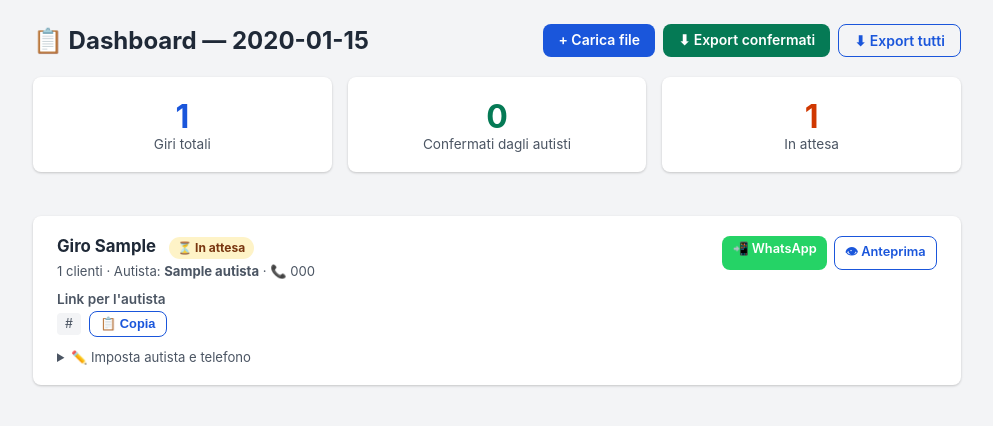
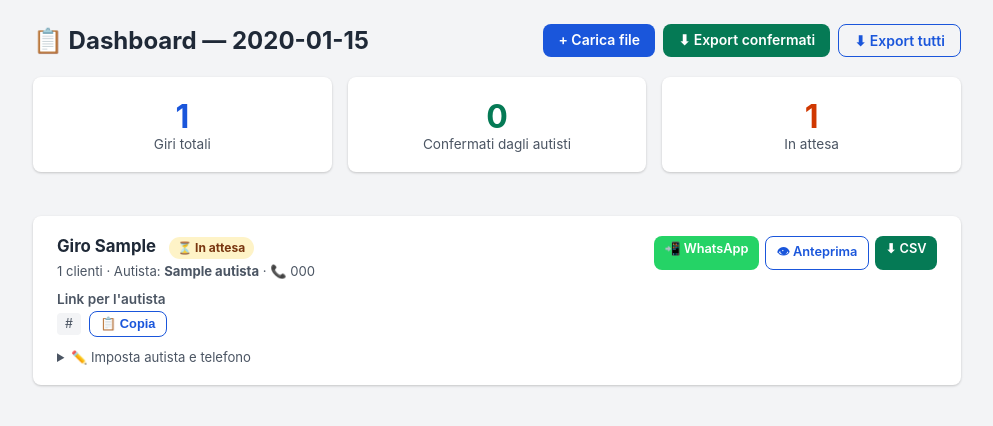
Before and after one commit to azurini-debug/friolog-giri, a Flask app: template templates/dashboard.html in a window 1280 px wide. Shown: the part 45-471 px from the top of the page, without its empty margins (143-1136 px from the left). Run offline with Flask 3, Linux system fonts and the light colour scheme; the template is opened without the code that fills it: most values are stand-ins (such as "Sample title", 1, 10 or a date in 2020); some libraries are stand-ins or nearby versions.

Commit message:
Update dashboard.html

```diff
--- a/templates/dashboard.html
+++ b/templates/dashboard.html
@@ -56,6 +56,7 @@
       <a href="{{ giro.wa_link }}" target="_blank" class="btn btn-wa btn-sm">📲 WhatsApp</a>
       {% endif %}
       <a href="{{ giro.link_giro }}" target="_blank" class="btn btn-outline btn-sm">👁 Anteprima</a>
+      <a href="/admin/giro/{{ giro.id }}/export" class="btn btn-success btn-sm">⬇ CSV</a>
     </div>
   </div>
 
```
